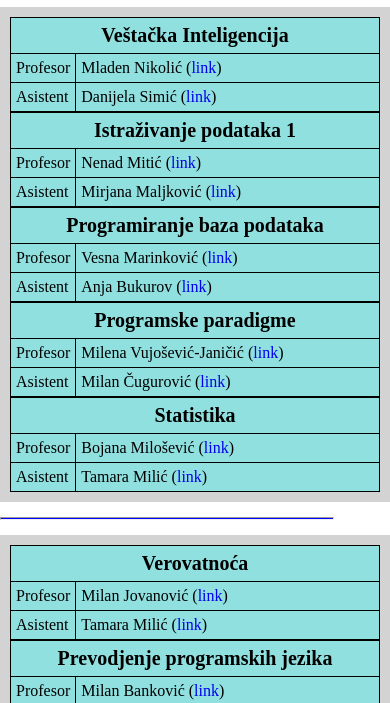
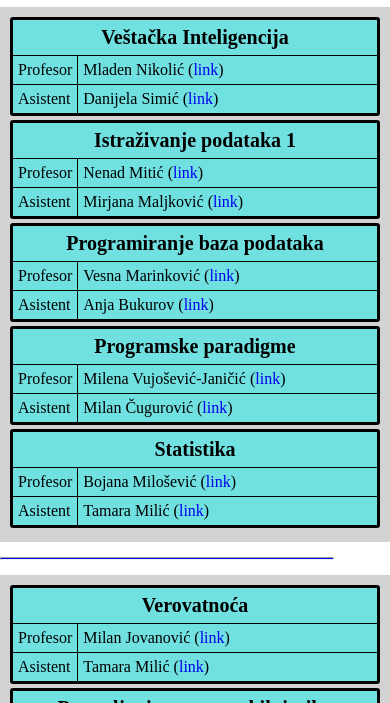
Before and after one commit to VladimirV99/Alas, a website built with webpack: page src/courses/courses.html in a window 390 px wide. Shown: the part 107-810 px from the top of the page. Built offline with nearby package versions, Linux system fonts and the light colour scheme.

Commit message:
Updated table styles

```diff
--- a/src/about/about.scss
+++ b/src/about/about.scss
@@ -1,10 +1,12 @@
 #about, #about th, #about td {
+  padding: 5px;
   border: 1px solid black;
 }
 
 #about {
+  border: 2px solid black;
   border-collapse: collapse;
-  background-color: #90e0e0;
+  background-color: #70e0e0;
 }
 
 .bio-main {
--- a/src/courses/courses.scss
+++ b/src/courses/courses.scss
@@ -12,10 +12,11 @@
 .course {
   width: 350px;
   display: inline-block;
-  border: 0px;
+  border: 2px solid black;
+  border-radius: 3px;
   margin: 10px 0px;
   border-collapse: collapse;
-  background-color: #90e0e0;
+  background-color: #70e0e0;
 
   tr td:first-child{
     width: 10%;
@@ -55,8 +56,12 @@ hr.separator{
 }
 
 @media screen and (max-width: 800px) {
+  .courses {
+    display: table;
+  }
+
   .course {
-    width: 90%;
+    width: 100%;
     margin: 10px auto;
     margin-bottom: 15px;
   }
```
Also changed, not shown: src/about/about.html (+1 -1 lines).
